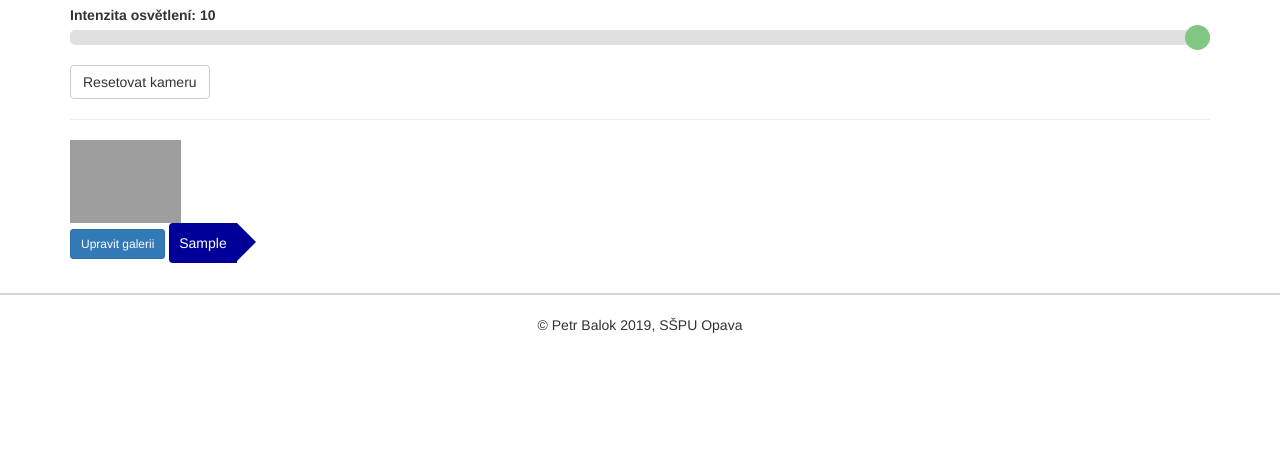
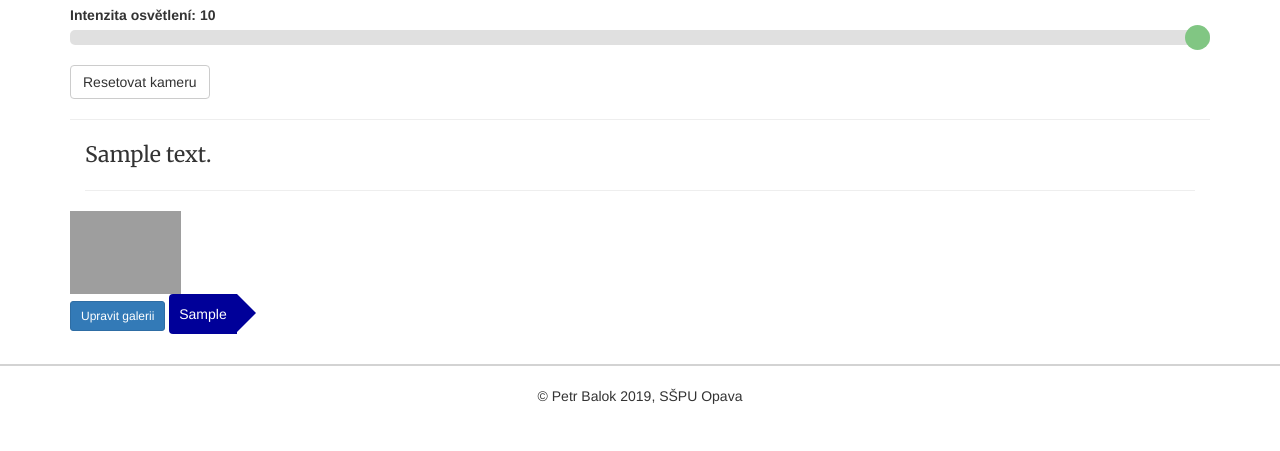
Before and after one commit to PeterB8421/3DGalerie, a Django app: page /1/detail/ in a window 1280 px wide. Shown: the part 766-1217 px from the top of the page. Before the commit the page ends 1099 px from the top, so only its background shows below. Run offline with Django 3.2, Linux system fonts and the light colour scheme; tables that the repository leaves empty hold one stand-in row (values such as "Sample post"); some libraries are stand-ins or nearby versions; grey boxes are pictures that could not be loaded.

Commit message:
Oprava výpisu popisu na detailu

```diff
--- a/gallery/objectGallery/static/objectGallery/style.css
+++ b/gallery/objectGallery/static/objectGallery/style.css
@@ -1,5 +1,10 @@
 #divider{
     border: solid 1px lightgray;
+}
+
+#description{
+    font-family: 'Merriweather', serif;
+    font-size: 16pt;
 }
 
 .jumbotron{
--- a/gallery/objectGallery/templates/objectGallery/detail.html
+++ b/gallery/objectGallery/templates/objectGallery/detail.html
@@ -1,4 +1,8 @@
 {% extends 'objectGallery/base.html' %}
+
+{% block styles %}
+<link href="https://fonts.googleapis.com/css?family=Merriweather&display=swap" rel="stylesheet">
+{% endblock styles %}
 
 {% block content %}
 <input id="obj_file" hidden value="{{ model.obj_file }}">
@@ -16,6 +20,12 @@
     <br>
 <a href="#" class="btn btn-default" id="camReset">Resetovat kameru</a>
 <hr>
+{% if model.description %}
+<div class="col-xs-12" id="description">
+    {{ model.description }}
+<hr>
+</div>
+{% endif %}
 {% if imgs %}
 <div class="row">
     {% for photo in imgs %}
```
